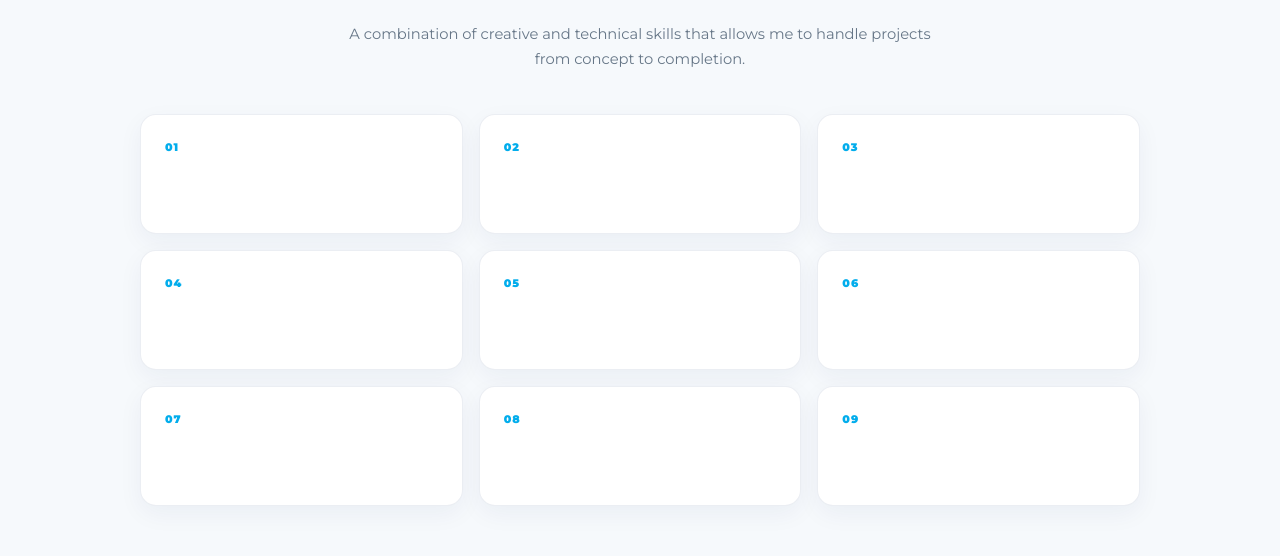
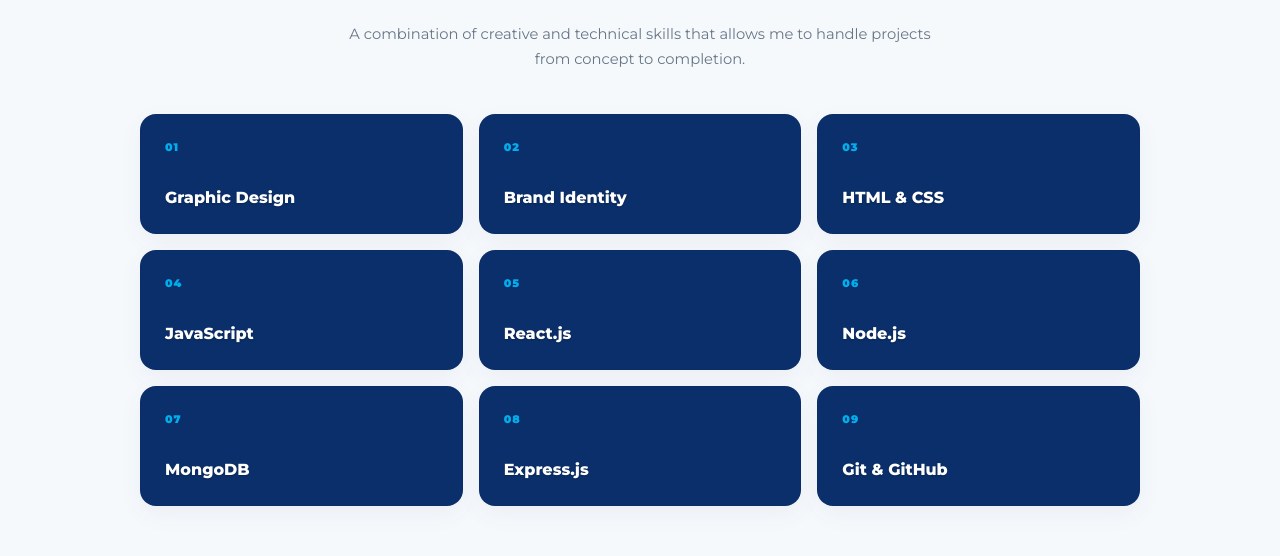
Before and after one commit to dominion2024winners/saviour-portfolio, a React (Vite) app in the folder Frontend/: page / in a window 1280 px wide. Shown: the part 1955-2511 px from the top of the page. Built offline with nearby package versions, Linux system fonts and the light colour scheme; no server answers.

Commit message:
Update latest changes

```diff
--- a/Frontend/src/components/Services.css
+++ b/Frontend/src/components/Services.css
@@ -104,7 +104,7 @@
 
   padding: 28px 24px;
 
-  background: #0b2f6a;
+  background: #0b2f6a !important;
 
   border: 1px solid rgba(2, 173, 236, 0.16);
 
@@ -125,7 +125,7 @@
 .service-card:hover {
   transform: translateY(-6px);
 
-  background: #123d7d;
+  background: #123d7d !important;
 
   border-color: rgba(2, 173, 236, 0.4);
 
@@ -158,6 +158,7 @@
   margin: 0 0 10px;
 
   color: #ffffff !important;
+  text-shadow: 0 1px 2px rgba(0, 0, 0, 0.24);
 
   font-size: 1.15rem;
   font-weight: 800;
@@ -173,6 +174,7 @@
   margin: 0;
 
   color: #b8c5d6 !important;
+  text-shadow: 0 1px 2px rgba(0, 0, 0, 0.18);
 
   font-size: 0.88rem;
 
--- a/Frontend/src/components/Skills.css
+++ b/Frontend/src/components/Skills.css
@@ -136,7 +136,7 @@
 
   border-radius: 12px;
 
-  background: #0b2f6a;
+  background: #0b2f6a !important;
 
   box-shadow:
     0 10px 25px rgba(11, 47, 106, 0.18);
@@ -181,7 +181,7 @@
 .skill-card:hover {
   transform: translateY(-5px);
 
-  background: #123d7d;
+  background: #123d7d !important;
 
   border-color: rgba(2, 173, 236, 0.4);
 
@@ -217,6 +217,7 @@
   margin: 15px 0 0;
 
   color: #ffffff !important;
+  text-shadow: 0 1px 2px rgba(0, 0, 0, 0.24);
 
   font-size: 1rem;
 
```
